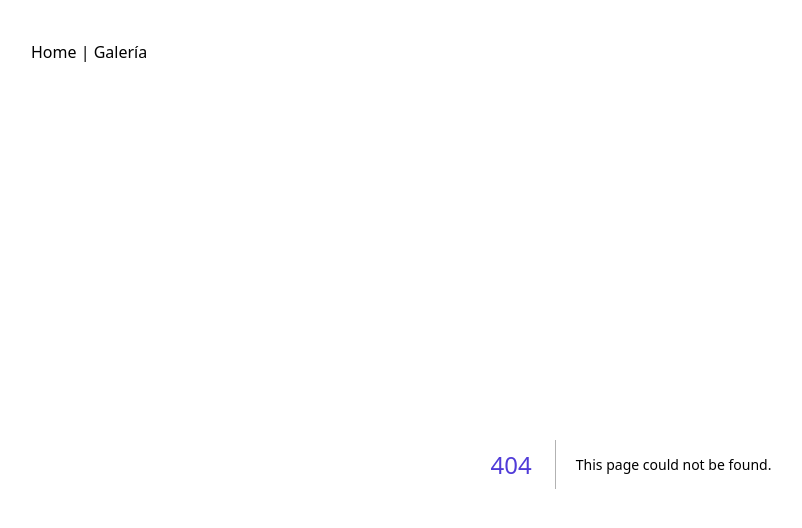
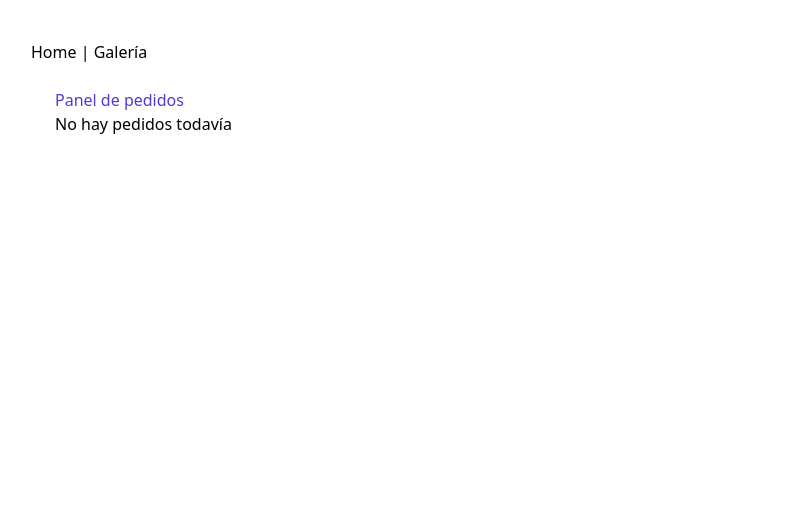
Before and after one commit to Deika79/Tienda-arte-Next.js, a Next.js app in the folder mini-next-0/: page /admin in a window 1280 px wide. Before the commit this address had no page. Shown: the top 528 px of the page, without its empty margins (9-811 px from the left). Built offline with nearby package versions, Linux system fonts and the light colour scheme.

Commit message:
Crear el panel admin (frontend)

```diff
--- /dev/null
+++ b/mini-next-0/app/admin/page.tsx
@@ -0,0 +1,32 @@
+import { orders } from "@/lib/ordersStore"
+
+export default function AdminPage() {
+  return (
+    <main style={{ padding: "24px" }}>
+      <h1>Panel de pedidos</h1>
+
+      {orders.length === 0 && (
+        <p>No hay pedidos todavía</p>
+      )}
+
+      {orders.map((order, index) => (
+        <div
+          key={index}
+          style={{
+            border: "1px solid #ccc",
+            padding: "12px",
+            marginTop: "12px"
+          }}
+        >
+          <p><strong>Obra:</strong> {order.slug}</p>
+          <p><strong>Nombre:</strong> {order.name}</p>
+          <p><strong>Email:</strong> {order.email}</p>
+          <p><strong>Mensaje:</strong> {order.message || "(sin mensaje)"}</p>
+          <p style={{ fontSize: "12px", color: "#666" }}>
+            {new Date(order.date).toLocaleString()}
+          </p>
+        </div>
+      ))}
+    </main>
+  )
+}
```
